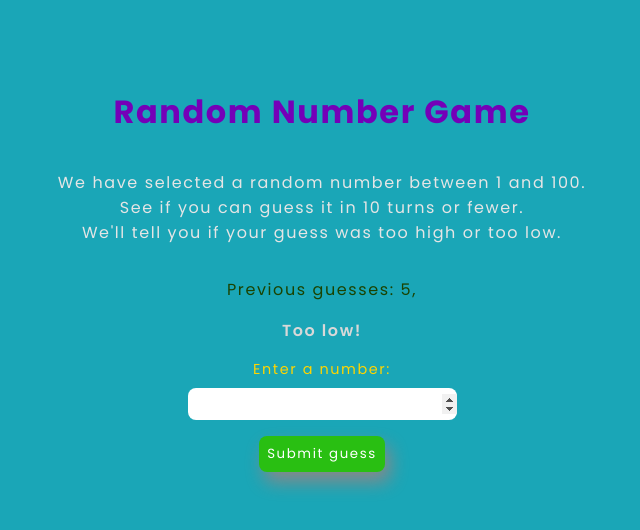
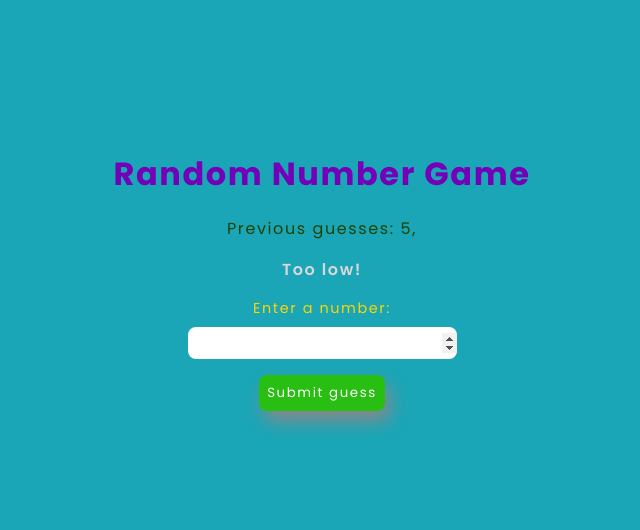
Before and after one commit to naim-heera/Random-Number-Game, a plain HTML site: page index.html in a window 1280 px wide. Both pictures are taken after typing "5" into the empty fields and a click on the input "Submit guess". Shown: the whole page, without its empty margins (318-958 px from the left). Drawn offline with Linux system fonts and the light colour scheme.

Commit message:
audio added

```diff
--- a/app.js
+++ b/app.js
@@ -1,9 +1,12 @@
 let randomNumber = Math.floor(Math.random() * 100) + 1;
 const guess = document.querySelector('.guess');
 const finalResult = document.querySelector('.finalResult');
+const desc = document.getElementById('desc');
 const rating = document.querySelector('.rating');
 const submit = document.querySelector('.submit');
 const field = document.querySelector('.field');
+const audio = document.querySelector('audio');
+console.log(audio);
 let guessCount = 1;
 let resetButton;
 
@@ -14,11 +17,13 @@ function checkGuess() {
     guess.textContent = "Previous guesses: ";
   }
   guess.textContent += userGuess + "," + " ";
+  desc.style.display = "none";
 
   if (userGuess === randomNumber) {
     finalResult.textContent = "Congratulations, you are a genius!"
     rating.textContent = "";
     guess.textContent = "";
+    audio.play();
 
     setGameover1();
   } else if (guessCount === 10) {
--- a/index.html
+++ b/index.html
@@ -14,7 +14,7 @@
 
   <h1 class="header-title">Random Number Game
   </h1> <br>
-  <p class="header-desc">We have selected a random number between 1 and 100. <br> See if you can guess it in 10 turns or
+  <p id= "desc"class="header-desc">We have selected a random number between 1 and 100. <br> See if you can guess it in 10 turns or
     fewer. <br> We'll tell you if your guess was too high or too low.</p>
 
 
@@ -28,6 +28,8 @@
   <input type="number" id="field" class="field">
   <input type="submit" value="Submit guess" class="submit">
 
+  <audio src="dil.mp3"></audio>
+
 
 
 
```
Also changed, not shown: 1 other file.
